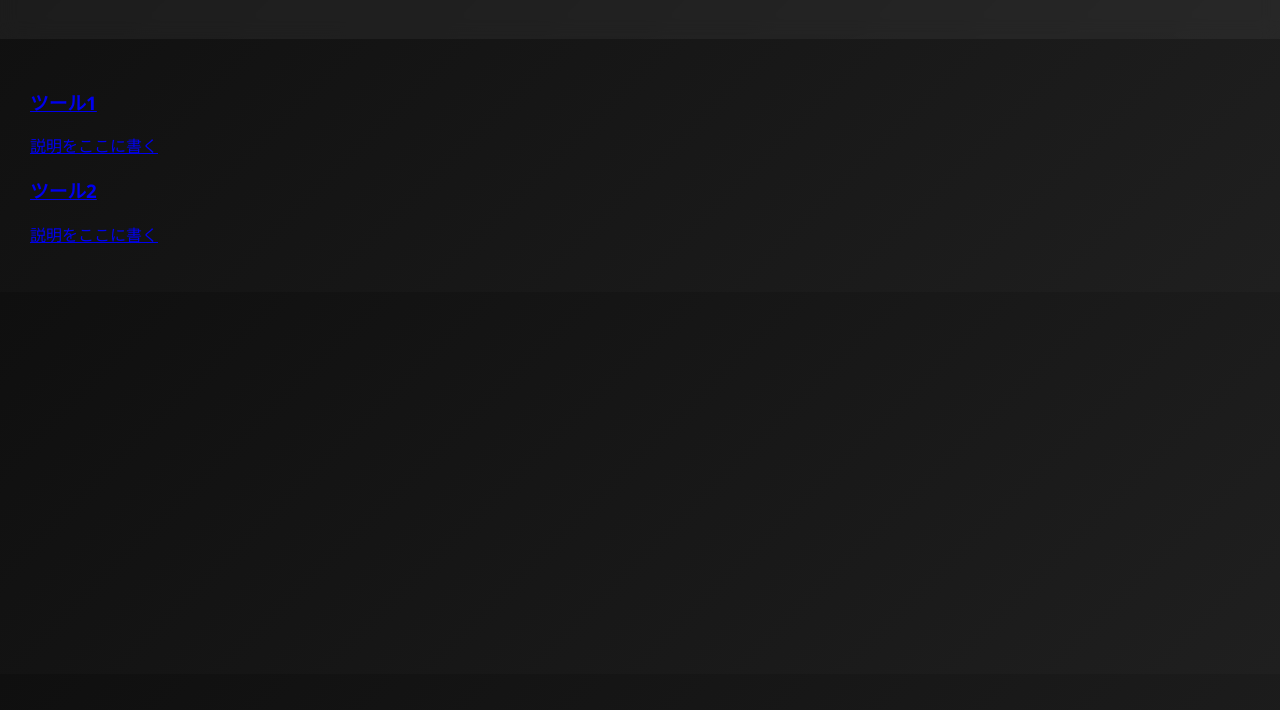
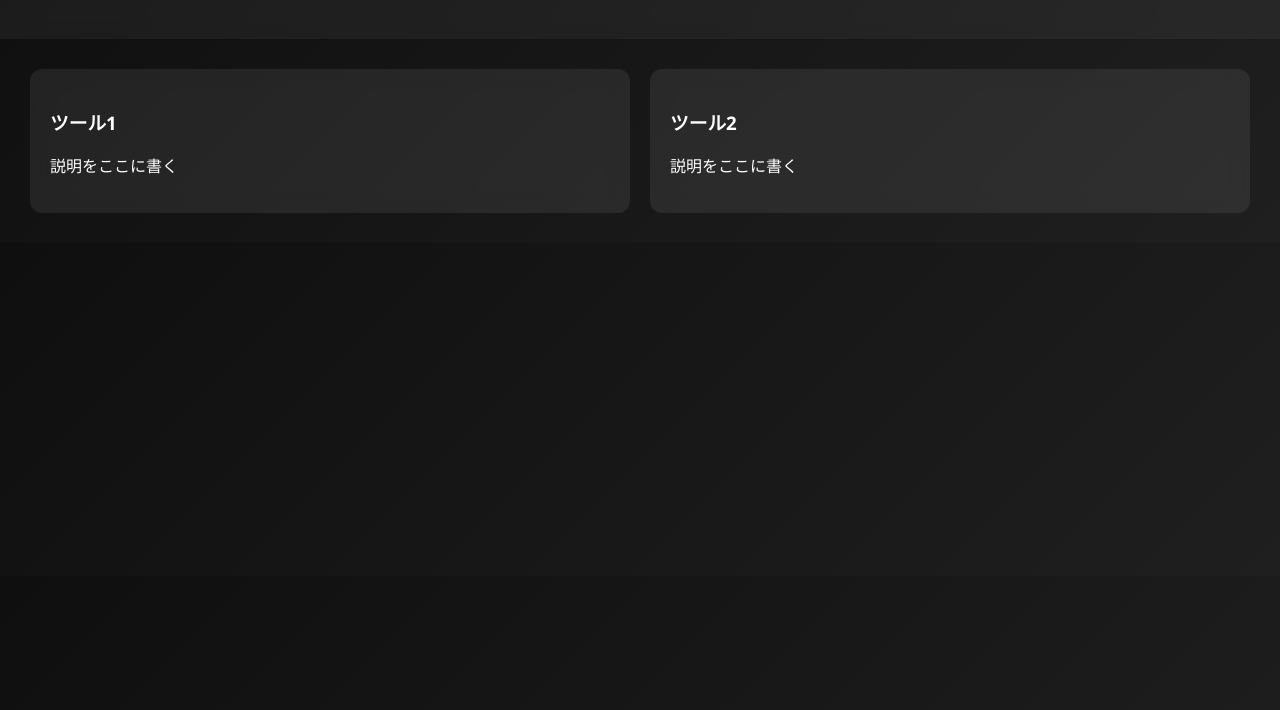
Before and after one commit to shimasuke07-code/shimasuke.tools, a plain HTML site: page tools.html in a window 1280 px wide. Shown: the part 90-800 px from the top of the page. Drawn offline with Linux system fonts and the light colour scheme.

Commit message:
Update style.css

```diff
--- a/style.css
+++ b/style.css
@@ -65,3 +65,24 @@ footer {
     transform: translateY(0);
   }
 }
+
+.tool-grid {
+  display: grid;
+  grid-template-columns: repeat(auto-fit, minmax(220px, 1fr));
+  gap: 20px;
+}
+
+.tool-card {
+  background: rgba(255,255,255,0.08);
+  padding: 20px;
+  border-radius: 12px;
+  text-decoration: none;
+  color: white;
+  transition: 0.3s;
+  backdrop-filter: blur(10px);
+}
+
+.tool-card:hover {
+  background: rgba(255,255,255,0.15);
+  transform: translateY(-5px);
+}
```
